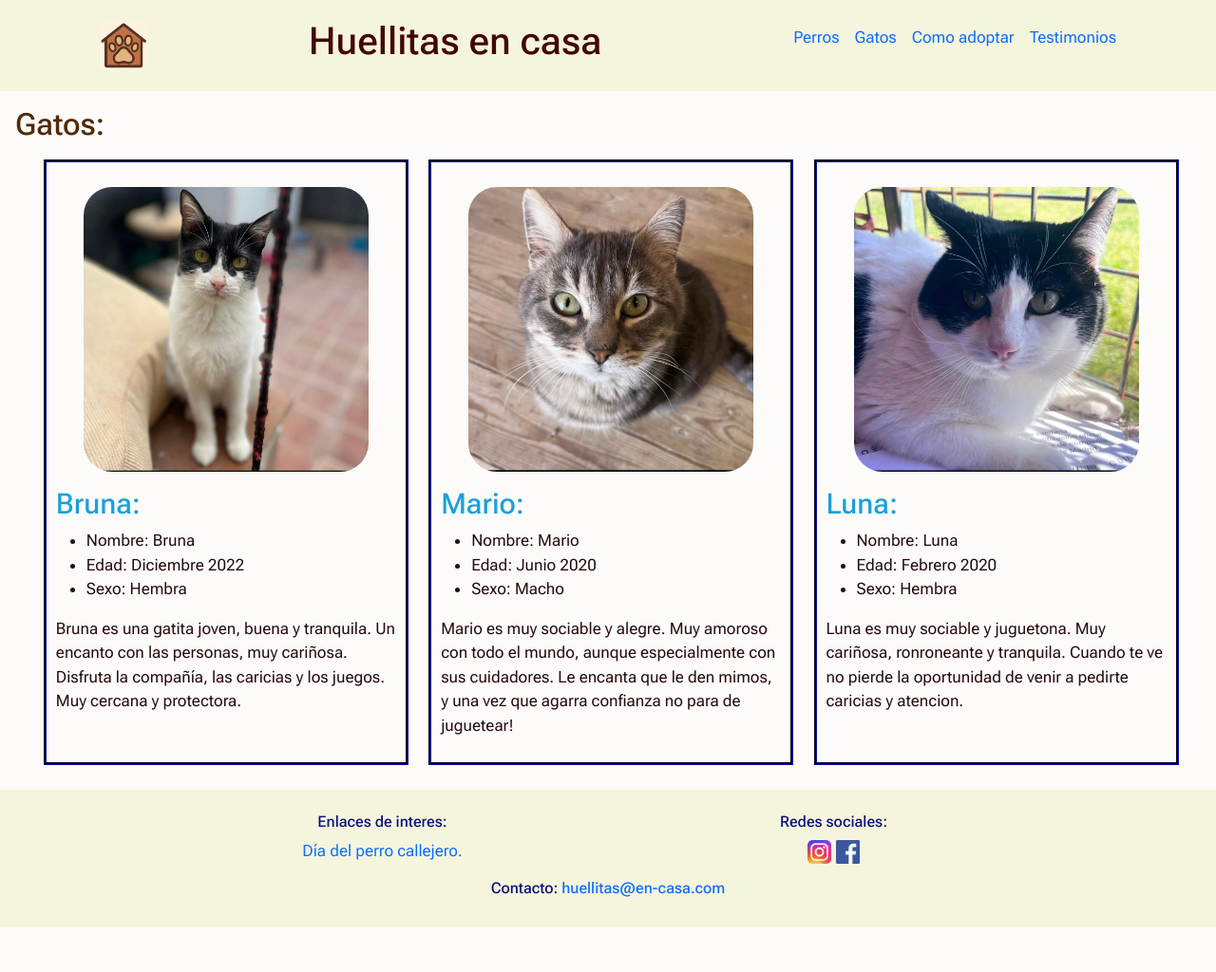
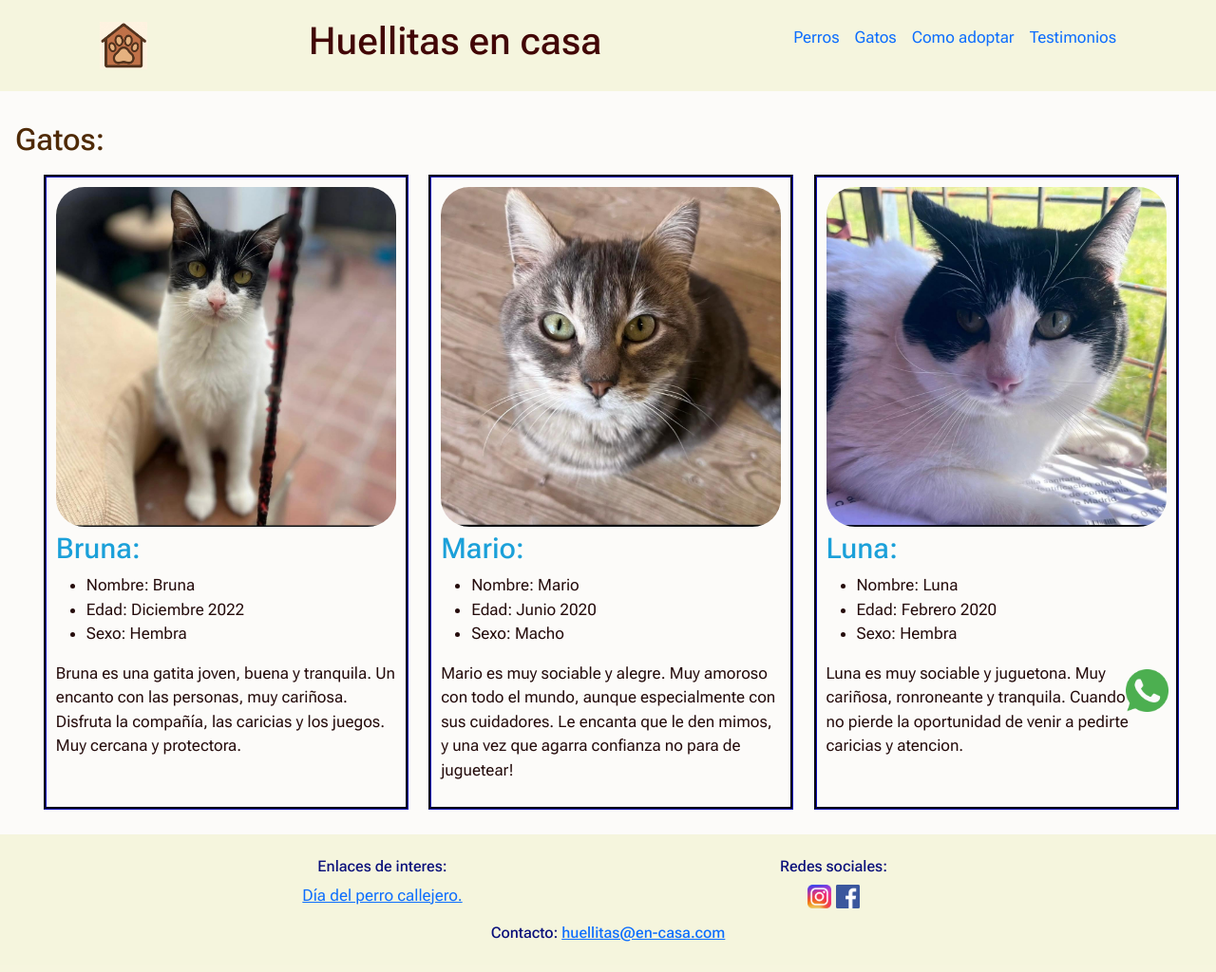
Before and after one commit to sashamveloz/HuellitasEnCasa, a plain HTML site: page pages/gatos.html in a window 1280 px wide. Shown: the whole page at 95% size. Before the commit the page ends 977 px from the top, so only its background shows below. Drawn offline with nearby package versions, Linux system fonts and the light colour scheme.

Commit message:
Implementacion de SASS en mi codigo, media queries para laptop y animacion de icono whatsapp.

```diff
--- a/pages/gatos.html
+++ b/pages/gatos.html
@@ -88,6 +88,11 @@
                     <h3 class="footer-title">Contacto: <a href="mailto:huellitas@en-casa.com" target="_blank"> huellitas@en-casa.com</a></h3>
                 </div>
             </article>
+            <article>
+                <a href="https://web.whatsapp.com/" target="_blank">
+                <img src="../assets/img/wpp.png" alt="Logo whatsapp" class="wpp">
+                </a>
+            </article>
         </section>
     </footer>
 
--- /dev/null
+++ b/sass/_como-adoptar.scss
@@ -0,0 +1,11 @@
+@use 'variables' as v;
+
+
+.form-container {
+    border: 2px solid rgb(8, 8, 101);
+    padding: 10px;
+    width: auto;
+    border-radius: 8px;
+    margin-right: 1rem;
+    margin-top: 1rem;
+}
--- /dev/null
+++ b/sass/_footer.scss
@@ -0,0 +1,49 @@
+@use 'variables' as v;
+
+footer {
+    background-color: v.$back-col;
+    padding: 15px;
+
+    .footer-title {
+        color: rgb(9, 15, 122);
+        font-size: 16px;
+    }
+    .logo-red {
+        height: 25px;
+        width: auto;
+    }
+    .wpp {
+        height: 45px;
+        width: auto;
+        position: fixed;
+        bottom: 50px;
+        right: 50px;
+        animation: wpp 4s infinite;
+    }
+
+    @include v.mobile {
+            .wpp{
+                height: 35px;
+                position: fixed;
+                bottom: 25px;
+                right: 25px;
+        }
+    }
+
+    @include v.tablet {
+            .wpp{
+                height: 40px;
+                position: fixed;
+                bottom: 25px;
+                right: 25px;
+        }
+    }
+    @include v.laptop {
+        .wpp {
+            height: 40px;
+            position: fixed;
+            bottom: 25px;
+            right: 25px;
+        }
+    }
+}
--- /dev/null
+++ b/sass/_header.scss
@@ -0,0 +1,48 @@
+@use 'variables' as v;
+
+header {
+    padding: 20px;
+    background-color: v.$back-col;
+    position: sticky;
+    top: 0;
+    margin-bottom: 1rem;
+
+    @extend %flr;
+
+    #logop {
+        width: 50px;
+        height: 50px;
+    }
+    .indice {
+        display: flex;
+        width: 100%;
+        gap: 1rem;
+        justify-content: space-around;
+        list-style: none;
+    }
+    a, a:visited {
+        text-decoration: none;;
+    }
+
+    @include v.mobile {
+        flex-direction: column;
+        .indice {
+            font-size: 14px;
+            text-align: center;
+            width: auto;
+            gap: 1em;
+        }
+        a, a:visited {
+            text-decoration: none;}
+        }
+
+    @include v.tablet {
+        flex-direction: column;
+        .indice {
+            font-size: 14px;
+            text-align: center;
+            width: auto;
+            gap: 1em;
+        }
+    }
+}
--- /dev/null
+++ b/sass/_mascotas.scss
@@ -0,0 +1,93 @@
+@use 'variables' as v;
+
+.pet-boxes{
+    display: flex;
+    flex-direction: column;
+    align-items: center;
+
+    section {
+        display: flex;
+        width: 95vw;
+        justify-content: space-around;
+        align-items: stretch;
+        margin: 10px;
+    }
+
+    article {
+        display: flex;
+        flex-direction: column;
+        width: 30vw;
+        border: groove rgb(8, 8, 101);
+        padding: 10px;
+    }
+
+    @include v.mobile {
+        display: flex;
+        flex-direction: column;
+        align-items: center;
+
+        section{
+        display: flex;
+        flex-direction: column;
+        gap: 15px;
+        width: 95vw;
+        justify-content: space-around;
+        align-items: center;
+        margin: 10px;
+        }
+        article{
+        display: flex;
+        flex-direction: column;
+        width: 100%;
+        height: auto;
+        border: groove rgb(8, 8, 101);
+        padding: 10px;
+        }
+    }
+
+    @include v.tablet {
+        display: flex;
+        flex-direction: column;
+        align-items: center;
+
+        section{
+        display: flex;
+        flex-direction: column;
+        gap: 15px;
+        width: 95vw;
+        justify-content: space-around;
+        align-items: center;
+        margin: 10px;
+        }
+
+        article{
+        display: flex;
+        flex-direction: column;
+        width: 98%;
+        height: auto;
+        border: groove rgb(8, 8, 101);
+        padding: 10px;
+        }
+    }
+
+    .pet-img {
+        border-radius: 30px;
+        margin-bottom: 5px;
+
+    @include v.mobile {
+        height: auto;
+        width: 90%;
+        align-self: center;
+        margin-top: 2vh;
+        margin-bottom: 2vh;
+    }
+
+    @include v.tablet {
+        height: auto;
+        width: 60%;
+        align-self: center;
+        margin-top: 2vh;
+        margin-bottom: 2vh;
+        }
+    }
+}
--- /dev/null
+++ b/sass/_testimonios.scss
@@ -0,0 +1,22 @@
+@use 'variables' as v;
+
+.imagenes-noa {
+    display: flex;
+    justify-content: center;
+    gap: 1rem;
+    margin-bottom: 1rem;
+
+    @include v.mobile {
+        flex-direction: column;
+        align-items: center;
+    }
+    @include v.tablet {
+        flex-direction: column;
+        align-items: center;
+    }
+    .noa-dog{
+        width: 350px;
+        height: auto;
+        border-radius: 30px;
+    }
+}
--- /dev/null
+++ b/sass/_variables.scss
@@ -0,0 +1,46 @@
+$back-col: rgba(245, 245, 220, 0.925);
+
+@mixin mobile {
+    @media (max-width: 430px) {
+        @content;
+    }
+}
+
+@mixin tablet {
+    @media (min-width: 431px) and (max-width: 768px) {
+        @content;
+    }
+}
+
+@mixin laptop {
+    @media (min-width: 769px) and (max-width: 1024px) {
+        @content;
+    }
+}
+
+@keyframes wpp {
+    0% {
+        transform: translate(0);
+    }
+    5% {
+        transform: translate(50px);
+    }
+    10% {
+        transform: translate(0);
+    }
+    15% {
+        transform: translate(50px);
+    }
+    20% {
+        transform: translate(0);
+    }
+    100% {
+        transform: translate(0);
+    }
+}
+
+%flr {
+    display: flex;
+    justify-content: space-around;
+    align-items: center;
+}
--- /dev/null
+++ b/sass/styles.scss
@@ -0,0 +1,59 @@
+@use 'variables' as v;
+@use 'home';
+@use 'mascotas';
+@use 'como-adoptar';
+@use 'testimonios';
+@use 'header';
+@use 'footer';
+
+html, body {
+    height: 100%;
+}
+
+body {
+    display: flex;
+    flex-direction: column;
+    background-color: rgba(245, 239, 230, 0.214);
+    font-family: "Roboto Flex", sans-serif;
+    font-size: 17px;
+    color: rgb(37, 12, 12);
+
+}
+
+main {
+    flex: 1;
+}
+
+h1 {
+    color: rgb(66, 6, 6);
+}
+
+h2 {
+    color: rgb(79, 42, 7);
+    font-size: xx-large;
+    align-self: flex-start;
+}
+
+h3 {
+    color: rgb(27, 160, 217);
+    font-size: 30px;
+}
+
+main {
+    margin-left: 1rem;
+    margin-top: 1rem;
+    margin-bottom: 1rem;
+    width: 98%;
+
+    @include v.mobile {
+        margin-top: 1em;
+        width: 92%;
+
+    }
+
+    @include v.tablet {
+        margin-top: 1em;
+        width: 92%;
+
+    }
+}
```
Also changed, not shown: index.html (+5 -0 lines), pages/como_adoptar.html (+5 -0 lines), pages/perros.html (+5 -0 lines), pages/testimonios.html (+5 -0 lines), assets/img/wpp.png (added), sass/_home.scss (added), styles/styles.css, 2 other files.
